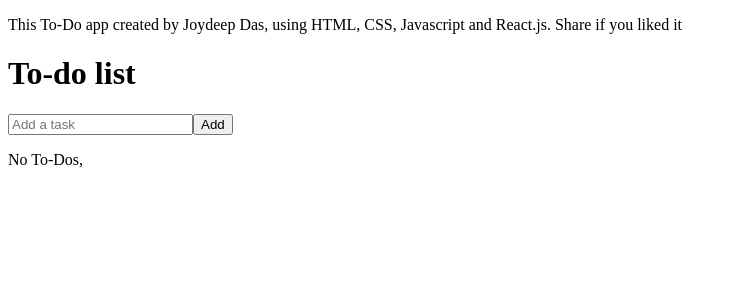
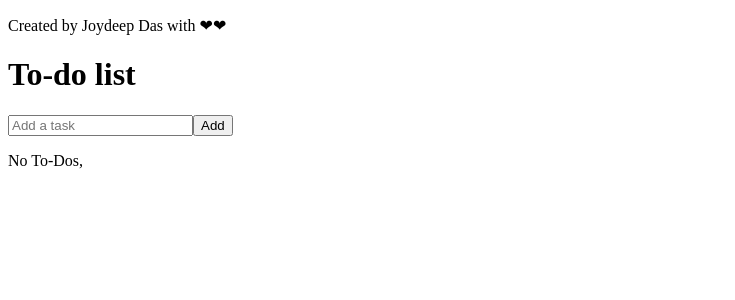
Before and after one commit to joydeep-git/to-do-list_react, a React (Create React App) app: page / in a window 1280 px wide. Shown: the top 300 px of the page, without its empty margins (0-735 px from the left). Built offline with nearby package versions, Linux system fonts and the light colour scheme.

Commit message:
Update App.js

```diff
--- a/src/App.js
+++ b/src/App.js
@@ -7,7 +7,7 @@ function App() {
   ]);
   return (
     <>
-    <p>This To-Do app created by Joydeep Das, using HTML, CSS, Javascript and React.js. Share if you liked it</p>
+    <p>Created by Joydeep Das with ❤❤</p>
     <h1>To-do list</h1>
     <AddToDo setToDos={setToDos}/>
     <ToDoList toDos={toDos} setToDos={setToDos}/>
```
